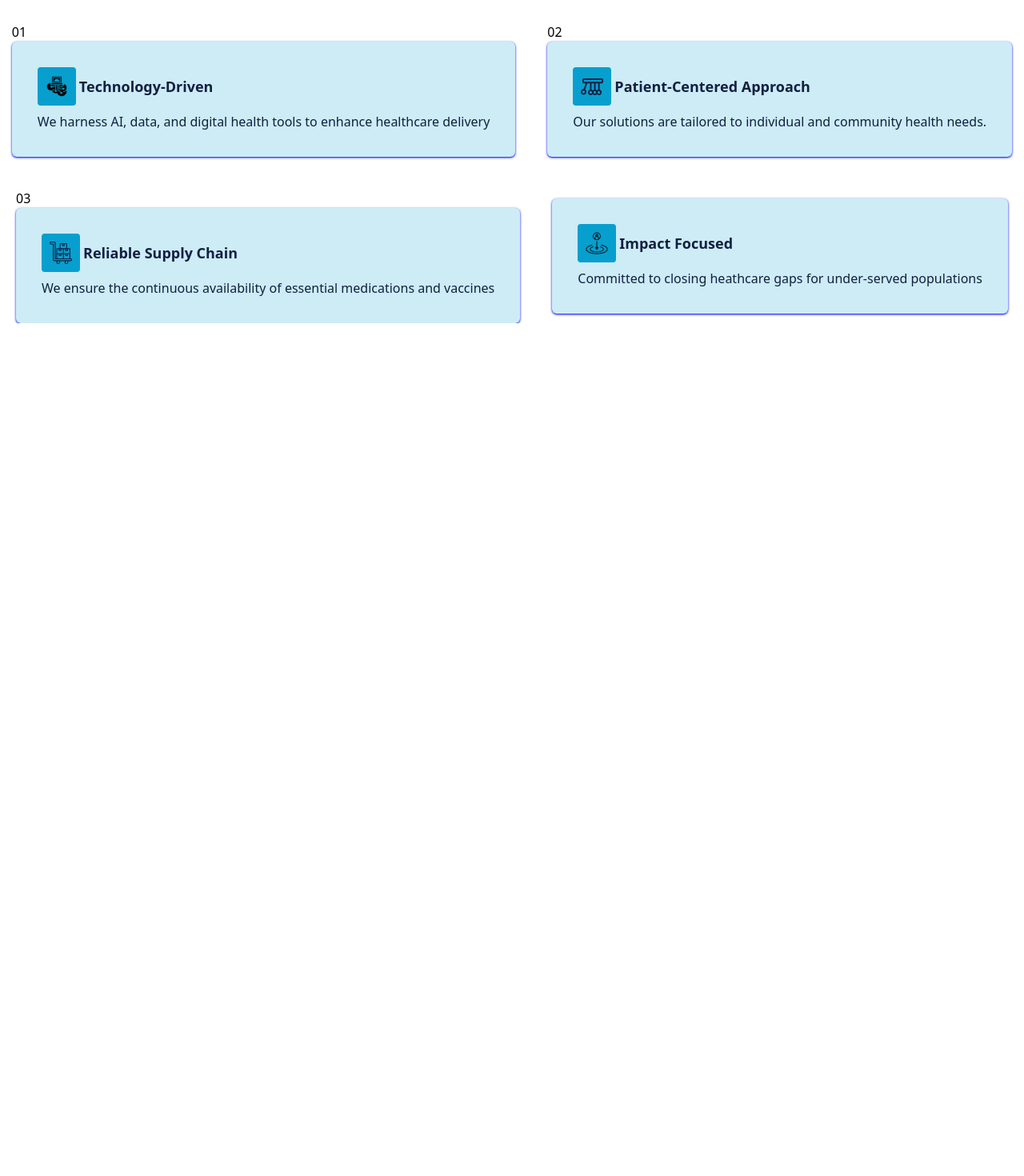
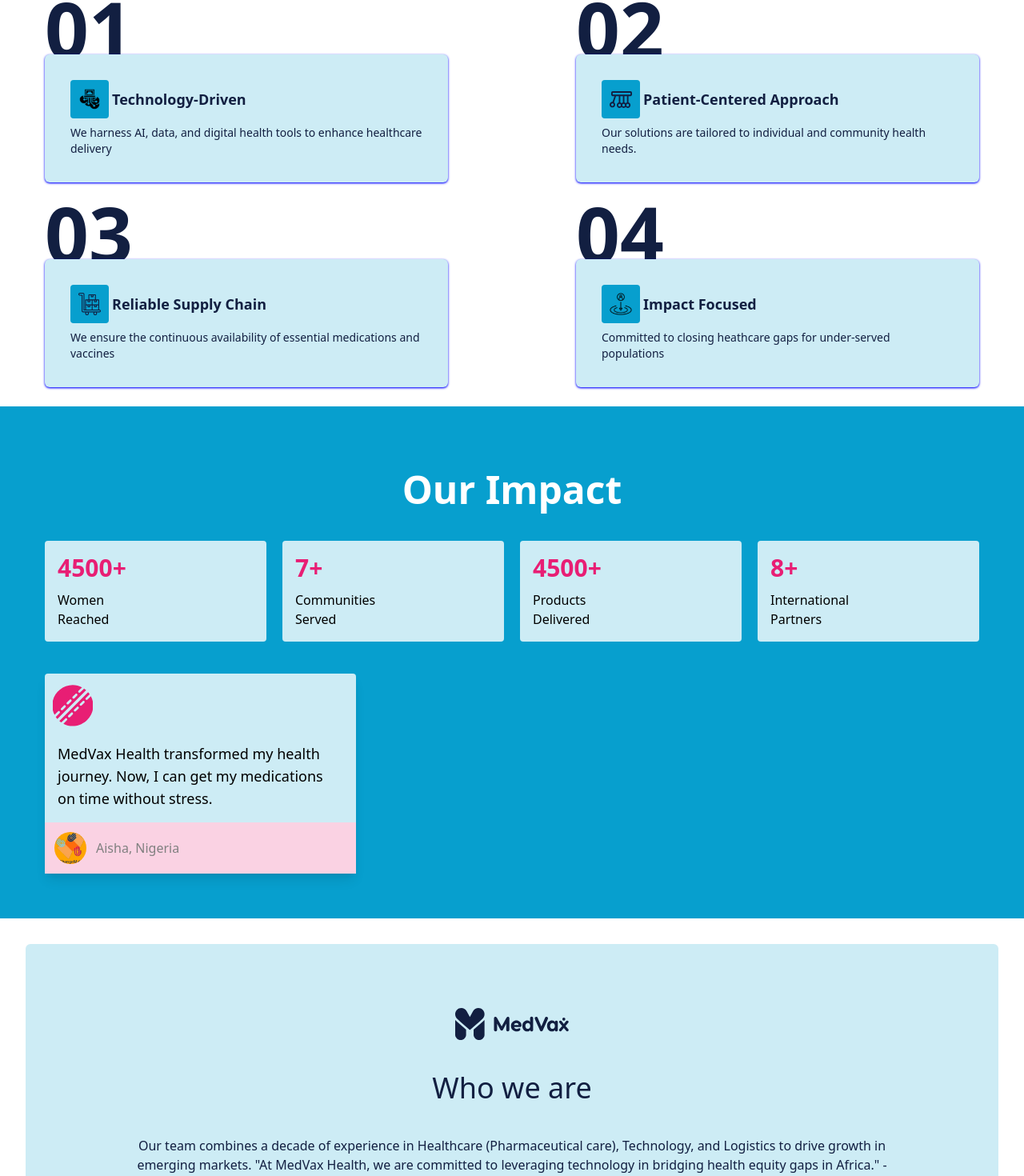
Before and after one commit to ejasonos/lesousTraining, a Vue app in the folder medvax-clone/: page /about in a window 1280 px wide. Shown: the part 981-2451 px from the top of the page at 80% size. Before the commit the page ends 1385 px from the top, so only its background shows below. Built offline with nearby package versions, Linux system fonts and the light colour scheme.

Commit message:
updated files

```diff
--- a/medvax-clone/src/views/About.vue
+++ b/medvax-clone/src/views/About.vue
@@ -1,4 +1,5 @@
 <script setup>
+import ImpactSection from '../components/ImpactSection.vue'
 import TopnavSection from '../components/TopnavSection.vue';
 </script>
 
@@ -15,16 +16,16 @@ import TopnavSection from '../components/TopnavSection.vue';
 
       <!-- Overview Section -->
     <section
-      class="flex flex-col justify-center bg-white w-full"
+      class="flex flex-col justify-center bg-white w-full mb-28"
     >
-      <div class="flex flex-col w-full justify-center items-center mt-8 mb-24">
+      <div class="flex flex-col w-full justify-center items-center mt-8">
         <h1 class="text-5xl font-medium medvax-text-deepblue text-black">Why Choose Medvax Health?</h1>
       </div>
-      <div class="flex w-full justify-center items-center flex-wrap gap-10">
-        <div class="flex flex-col"> <!-- Card 1 -->
-            <p>01</p>
+      <div class="grid grid-cols-2 gap-40 w-full p-14">
+        <div class="flex flex-col relative"> <!-- Card 1 -->
+            <p class="text-8xl font-bold medvax-text-deepblue">01</p>
              <div
-          class="p-8 flex flex-col rounded-md medvax-bg-lightblue shadow shadow-[blue] medvax-text-deepblue gap-y-2">
+          class="p-8 flex flex-col rounded-md medvax-bg-lightblue shadow shadow-[blue] medvax-text-deepblue gap-y-2 absolute top-20">
           <div class="flex w-full items-center gap-x-1">
             <img
               alt="icon"
@@ -33,17 +34,17 @@ import TopnavSection from '../components/TopnavSection.vue';
             />
             <p class="text-lg font-bold">Technology-Driven</p>
           </div>
-          <p class="text-md font-thin">
+          <p class="text-sm font-normal">
             We harness AI, data, and digital health tools to enhance healthcare
             delivery
           </p>
          </div>
         </div>
 
-        <div class="flex flex-col"><!-- Card 2 -->
-            <p>02</p>
+        <div class="flex flex-col relative"><!-- Card 2 -->
+            <p class="text-8xl font-bold medvax-text-deepblue">02</p>
              <div
-          class="p-8 flex flex-col rounded-md medvax-bg-lightblue shadow shadow-[blue] medvax-text-deepblue gap-y-2">
+          class="p-8 flex flex-col rounded-md medvax-bg-lightblue shadow shadow-[blue] medvax-text-deepblue gap-y-2 absolute top-20">
           <div class="flex w-full items-center gap-x-1">
             <img
               alt="icon"
@@ -54,16 +55,16 @@ import TopnavSection from '../components/TopnavSection.vue';
               Patient-Centered Approach
             </p>
           </div>
-          <p class="text-md font-thin">
+          <p class="text-sm font-normal">
             Our solutions are tailored to individual and community health needs.
           </p>
         </div>
         </div>
 
-        <div><!-- Card 3 -->
-            <p>03</p>
+        <div class="flex flex-col relative"><!-- Card 3 -->
+            <p class="text-8xl font-bold medvax-text-deepblue">03</p>
              <div
-          class="p-8 flex flex-col rounded-md medvax-bg-lightblue shadow shadow-[blue] medvax-text-deepblue gap-y-2"
+          class="p-8 flex flex-col rounded-md medvax-bg-lightblue shadow shadow-[blue] medvax-text-deepblue gap-y-2 absolute top-20"
         >
           <div class="flex w-full items-center gap-x-1">
             <img
@@ -73,15 +74,17 @@ import TopnavSection from '../components/TopnavSection.vue';
             />
             <p class="text-lg font-bold">Reliable Supply Chain</p>
           </div>
-          <p class="text-md font-thin">
+          <p class="text-sm font-normal">
             We ensure the continuous availability of essential medications and
             vaccines
           </p>
         </div>
         </div>
 
-        <div
-          class="p-8 flex flex-col rounded-md medvax-bg-lightblue shadow shadow-[blue] medvax-text-deepblue gap-y-2"
+        <div class="flex flex-col relative"><!-- Card 4 -->
+            <p class="text-8xl font-bold medvax-text-deepblue">04</p>
+            <div
+          class="p-8 flex flex-col rounded-md medvax-bg-lightblue shadow shadow-[blue] medvax-text-deepblue gap-y-2 absolute top-20 "
         >
           <div class="flex w-full items-center gap-x-1">
             <img
@@ -91,10 +94,27 @@ import TopnavSection from '../components/TopnavSection.vue';
             />
             <p class="text-lg font-bold">Impact Focused</p>
           </div>
-          <p class="text-md font-thin">
+          <p class="text-sm font-normal">
             Committed to closing heathcare gaps for under-served populations
           </p>
         </div>
+        </div>
       </div>
     </section>
+
+    <!-- Impact Section -->
+     <ImpactSection />
+
+     <!-- Team of experts -->
+     <!-- Hero page -->
+    <section class="flex flex-col justify-center items-center h-fit rounded-md medvax-bg-lightblue medvax-text-deepblue m-8 pt-20 gap-y-10 text-center">
+        <img src="../assets/logo-footer-BYjAwJzc.svg" alt="medvax logo" class="h-10 w-auto" />
+        <h1 class="text-4xl font-normal">Who we are</h1>
+        <p class="px-32">Our team combines a decade of experience in Healthcare (Pharmaceutical care), Technology, and Logistics to drive growth in emerging markets. "At MedVax Health, we are committed to leveraging technology in bridging health equity gaps in Africa."
+- Chioma Uzoma</p>
+        <div class="flex justify-center items-center p-8 medvax-bg-deepblue gap-x-8 w-full rounded-bl-md rounded-br-md">
+          <button class="p-4 rounded-md border-1 border-white text-white">Button</button>
+          <button class="p-4 rounded-md border-1 border-white text-white">Button</button>
+        </div>
+    </section>
 </template>
```
